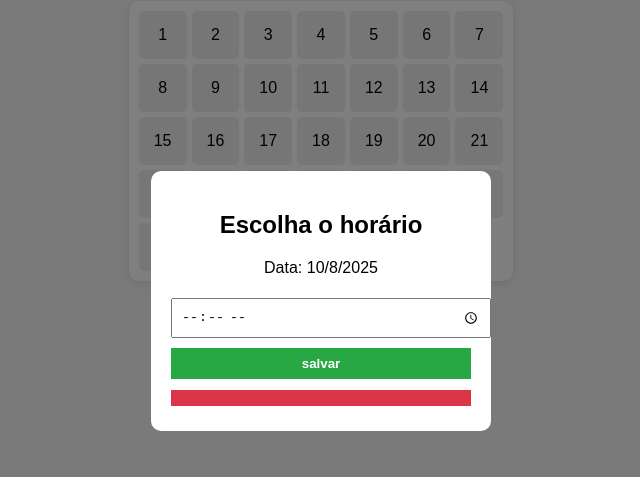
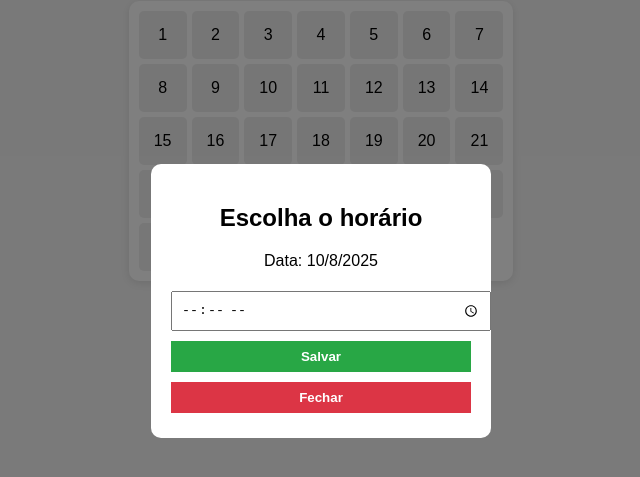
Before and after one commit to Gabriel-mdss/Clipper, a plain HTML site: page ClipperC/home.HTML in a window 1280 px wide. Both pictures are taken after a click on the element "10". Shown: the part 99-576 px from the top of the page, without its empty margins (319-959 px from the left). Drawn offline with Linux system fonts and the light colour scheme.

Commit message:
Arrumei o botão fechar
.

```diff
--- a/ClipperC/home.HTML
+++ b/ClipperC/home.HTML
@@ -18,8 +18,8 @@
             <h2>Escolha o horário</h2>
             <p id="dataSelecionada"></p>
             <input type="time" id="hora">
-            <button id="salvar">salvar</button>
-            <button id="fechar" style="background: #dc3545;"></button>
+            <button id="salvar">Salvar</button>
+            <button id="fechar" style="background: #dc3545;">Fechar</button>
         </div>
     </div>
 
--- a/ClipperC/home.css
+++ b/ClipperC/home.css
@@ -70,6 +70,8 @@ button {
     cursor: pointer;
 }
 
+
+
 button:hover {
     background: #218838;
 }
```
